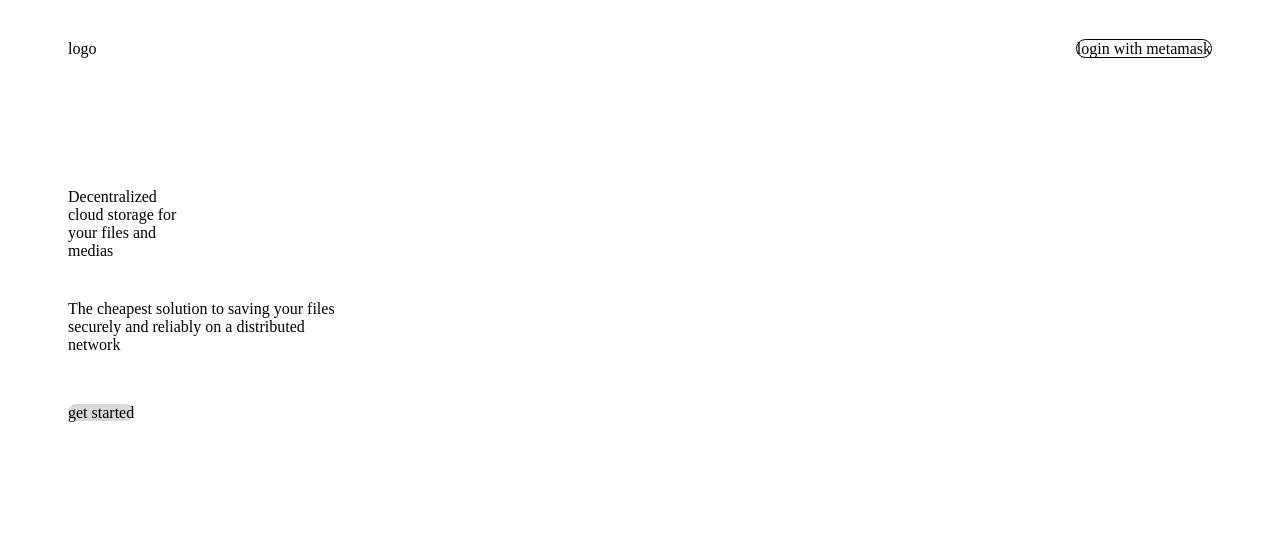
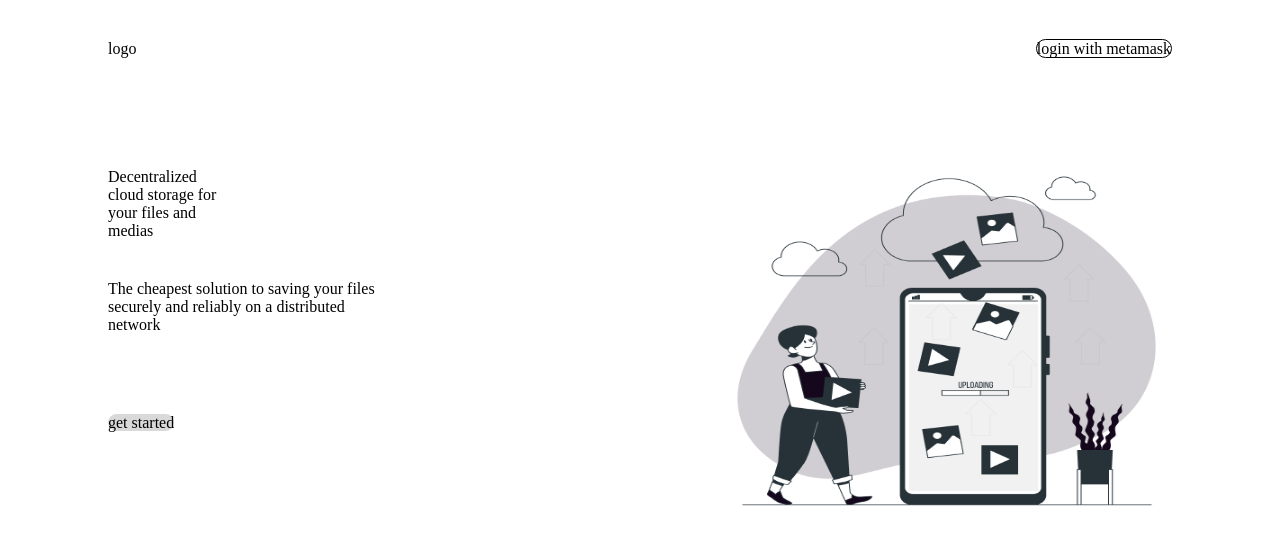
Before and after one commit to Magnific7/photos-gallery, a Next.js app: page / in a window 1280 px wide. Shown: the top 544 px of the page. Built offline with nearby package versions, Linux system fonts and the light colour scheme.

Commit message:
chore add landing image

```diff
--- a/Container/Landingpage/index.module.scss
+++ b/Container/Landingpage/index.module.scss
@@ -1,4 +1,10 @@
 .Container {
-  margin-left: 60px;
-  margin-right: 60px;
+  margin-left: 100px;
+  margin-right: 100px;
+  &__wrapper {
+    margin-top: 110px;
+    display: flex;
+    flex-direction: row;
+    justify-content: space-between;
+  }
 }
--- a/Container/Landingpage/index.tsx
+++ b/Container/Landingpage/index.tsx
@@ -2,12 +2,15 @@ import React, { FC } from 'react';
 import styles from './index.module.scss';
 import LeftIntroduction from '../../components/LeftIntroduction';
 import UpperNav from '../../components/UpperNav';
-
+import RightIntroduction from '../../components/RightIntroduction';
 const LandingPage = () => {
   return (
     <div className={styles.Container}>
       <UpperNav />
-      <LeftIntroduction />
+      <div className={styles.Container__wrapper}>
+        <LeftIntroduction />
+        <RightIntroduction />
+      </div>
     </div>
   );
 };
--- a/components/LeftIntroduction/index.module.scss
+++ b/components/LeftIntroduction/index.module.scss
@@ -1,12 +1,9 @@
 .Container {
-  &__upper {
-    margin-top: 130px;
-  }
   &__description {
     margin-top: 40px;
   }
   &__button {
-    margin-top: 50px;
+    margin-top: 80px;
     span {
       border-radius: 100px;
       background-color: #d9d9d9;
--- a/components/LeftIntroduction/index.tsx
+++ b/components/LeftIntroduction/index.tsx
@@ -18,7 +18,7 @@ const LeftIntroduction = () => {
         </span>
       </div>
       <div className={styles.Container__button}>
-        <span className="uppercase text-lg px-16 py-2">get started</span>
+        <span className="uppercase text-sm px-16 py-2">get started</span>
       </div>
     </div>
   );
--- /dev/null
+++ b/components/RightIntroduction/index.module.scss
@@ -0,0 +1,5 @@
+.Container {
+  &__image {
+    height: 300px;
+  }
+}
--- /dev/null
+++ b/components/RightIntroduction/index.tsx
@@ -0,0 +1,16 @@
+import React, { FC } from 'react';
+import styles from './index.module.scss';
+import Image from 'next/image';
+import image from '../../public/landing.png';
+
+const RightIntroduction = () => {
+  return (
+    <div className={styles.Container}>
+      <div className={styles.Container__image}>
+        <Image src={image} height={350} width={450} />
+      </div>
+    </div>
+  );
+};
+
+export default RightIntroduction;
```
Also changed, not shown: public/landing.png (added).
